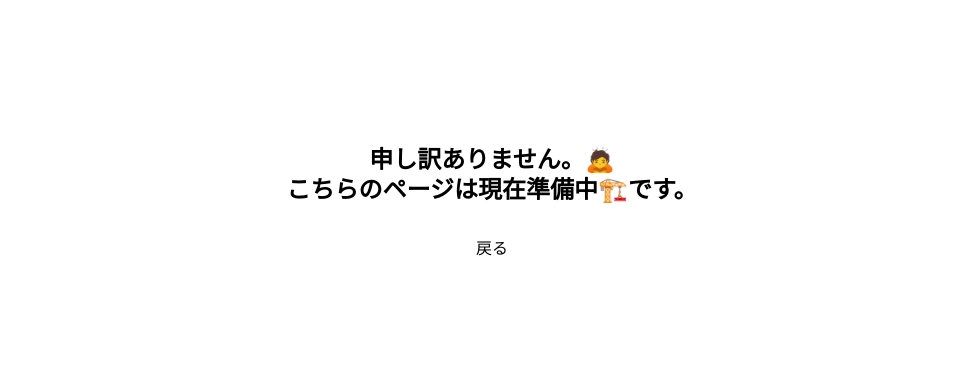
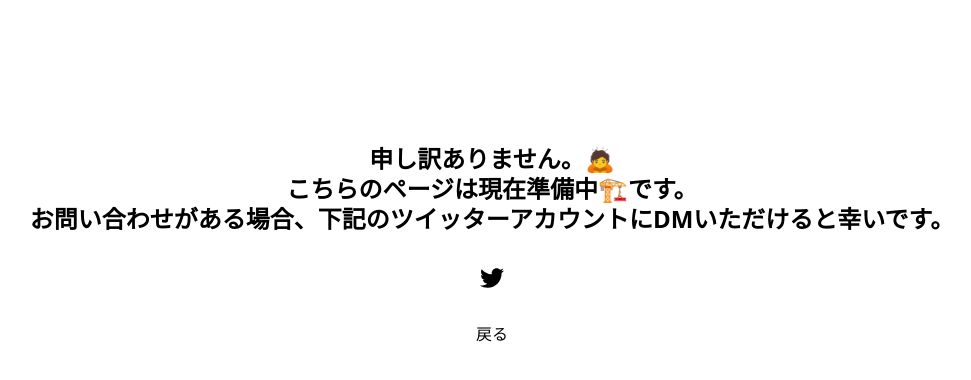
Before and after one commit to kosuke424/next-notion-blog, a Next.js app: page /contact in a window 1280 px wide. Shown: the top 380 px of the page, without its empty margins (148-1119 px from the left). Built offline with nearby package versions, Linux system fonts and the light colour scheme.

Commit message:
Fix: portoforio & constact

```diff
--- a/components/portforio/P_profile.tsx
+++ b/components/portforio/P_profile.tsx
@@ -40,7 +40,7 @@
             </div>
             <div className="flex flex-col items-center mx-8">
                 {/* <img className="object-cover w-56 lg:w-full h-36 lg:h-56 col-span-2 rounded shadow-lg" src="https://images.pexels.com/photos/3184360/pexels-photo-3184360.jpeg?auto=compress&amp;cs=tinysrgb&amp;dpr=2&amp;h=750&amp;w=1260" alt="" /> */}
-                <div className="border-solid border-2 border-gray-300 rounded">
+                <div className="border-solid border-2 border-gray-300 rounded hidden sm:block">
                      <Image
                         src="/profile.png"
                         alt="プロフィール画像"
--- a/components/portforio/P_works.tsx
+++ b/components/portforio/P_works.tsx
@@ -35,10 +35,11 @@
     return (
       <div>
         <div className={`w-full h-screen overflow-hidden flex flex-col items-center ${modal && 'hidden'}`}>
-          <h2 className="text-5xl mt-32 mb-16 mx-auto">Works</h2>
+          <h2 className="text-4xl mt-32 mb-12 mx-auto">Works & Services</h2>
+          <p className="text-xl">私のこれまでの制作物とその経験に裏付けされたサービスを紹介します。</p>
           <div className="grid md:gap-16 mt-10 md:grid-cols-3 my-12">
           {siteConfig.works.map((item, index) => (
-            <button key={index} className="flex justify-center" onClick={() => {Toggle(); setTitle(item); setIndex(index);}}>
+            <button key={index} className="flex justify-center" onClick={() => {Toggle(); setTitle(item.title); setIndex(index);}}>
               <div className="rounded overflow-hidden bg-slate-50 shadow w-full my-4 relative transition hover:bottom-2 hover:right-2 hover:shadow-2xl hover:bg-blue-300 hover:text-white md:my-0 content-between grid md:gap-6" >
                 <div className="flex flex-col">
                     <Image
@@ -50,14 +51,14 @@
                       height={225}
                       quality={30}
                     />
-                    <h3 className="text-lg font-medium mt-2">{item}</h3>
+                    <h3 className="text-lg font-medium mt-2">{item.title}</h3>
                 </div>
               </div>
             </button>
           ))}
           </div>
         </div>
-        <P_modal show={modal} title={title} index={index} close={Toggle} />
+        <P_modal show={modal} index={index} close={Toggle} />
       </div>
     )
   }
@@ -66,7 +67,8 @@
   return(
     <div>
       <div className={`w-full h-screen overflow-hidden flex flex-col ${modal && 'hidden'}`}>
-        <h2 className="text-5xl mt-40 mb-8 md:mb-28 mx-auto">Works</h2>
+        <h2 className="text-4xl mt-40 mb-8 md:mb-28 mx-auto">Works & Services</h2>
+        <p className="text-xl">私のこれまでの制作物とその経験に裏付けされたサービスを紹介します。</p>
         <div>
           <Splide
             options={ {
@@ -91,7 +93,7 @@
           <SplideTrack>
             {siteConfig.works.map((item, index) => (
               <SplideSlide key={index}>
-                <button className="flex justify-center" onClick={() => {Toggle(); setTitle(item); setIndex(index);}}>
+                <button className="flex justify-center" onClick={() => {Toggle(); setTitle(item.title); setIndex(index);}}>
                   <div className="rounded overflow-hidden bg-slate-50 shadow w-full my-4 relative transition hover:bottom-2 hover:right-2 hover:shadow-2xl hover:bg-blue-300 hover:text-white md:my-0 content-between grid md:gap-6" >
                     <div className="flex flex-col">
                         <Image
@@ -103,7 +105,7 @@
                           height={500}
                           quality={30}
                         />
-                        <h3 className="text-2lg font-medium mt-2">{item}</h3>
+                        <h3 className="text-2lg font-medium mt-2">{item.title}</h3>
                     </div>
                   </div>
                 </button>
@@ -119,7 +121,7 @@
           </Splide>
         </div>
       </div>
-      <P_modal show={modal} title={title} index={index} close={Toggle} />
+      <P_modal show={modal} index={index} close={Toggle} />
     </div>
   )
 }
--- a/pages/contact.tsx
+++ b/pages/contact.tsx
@@ -1,6 +1,7 @@
 import { NextSeo } from 'next-seo'
 import Link from 'next/link'
 import React from 'react'
+import { siteConfig } from '../site.config'
 
 const contact = () => {
   return (
@@ -18,10 +19,30 @@
       />
       <h3 className="text-center mb-8">
         申し訳ありません。🙇<br/>
-        こちらのページは現在準備中🏗です。
+        こちらのページは現在準備中🏗です。<br/>
+        お問い合わせがある場合、下記のツイッターアカウントにDMいただけると幸いです。
       </h3>
+      {siteConfig.twitterUrl && (
+              <a href={siteConfig.twitterUrl}>
+                <svg
+                  aria-hidden="true"
+                  focusable="false"
+                  data-prefix="fab"
+                  data-icon="twitter"
+                  className="w-6 h-full mx-4"
+                  role="img"
+                  xmlns="http://www.w3.org/2000/svg"
+                  viewBox="0 0 512 512"
+                >
+                  <path
+                    fill="currentColor"
+                    d="M459.37 151.716c.325 4.548.325 9.097.325 13.645 0 138.72-105.583 298.558-298.558 298.558-59.452 0-114.68-17.219-161.137-47.106 8.447.974 16.568 1.299 25.34 1.299 49.055 0 94.213-16.568 130.274-44.832-46.132-.975-84.792-31.188-98.112-72.772 6.498.974 12.995 1.624 19.818 1.624 9.421 0 18.843-1.3 27.614-3.573-48.081-9.747-84.143-51.98-84.143-102.985v-1.299c13.969 7.797 30.214 12.67 47.431 13.319-28.264-18.843-46.781-51.005-46.781-87.391 0-19.492 5.197-37.36 14.294-52.954 51.655 63.675 129.3 105.258 216.365 109.807-1.624-7.797-2.599-15.918-2.599-24.04 0-57.828 46.782-104.934 104.934-104.934 30.213 0 57.502 12.67 76.67 33.137 23.715-4.548 46.456-13.32 66.599-25.34-7.798 24.366-24.366 44.833-46.132 57.827 21.117-2.273 41.584-8.122 60.426-16.243-14.292 20.791-32.161 39.308-52.628 54.253z"
+                  ></path>
+                </svg>
+              </a>
+            )}
       <Link href='/'>
-        <a className="text-center">戻る</a>
+        <a className="text-center mt-8">戻る</a>
       </Link>
     </div>
 
--- a/site.config.ts
+++ b/site.config.ts
@@ -6,5 +6,55 @@
     categories: ["プログラミング初心者", "フロントエンド", "バックエンド", "web3", "投資"],
     per_page: 10,
     portfotioNav: ["Top", "Profile", "Works"],
-    works: ["Jamstackブログ制作", "Wordpressブログ制作", "SEOコンサル", "Webライティング代行", "Dapps", "自動売買システム"]
+    // works: ["Jamstackブログ制作", "Wordpressブログ制作", "SEOコンサル", "Webライティング代行", "Dapps", "自動売買システム"],
+    works: [
+        {
+            title:"Jamstackブログ制作",
+            description: "静的サイトと動的サイトの良さを併せ持ったJamstackの構成でブログを制作を承ります。本サイトもこのJamstackの構成を採用しています。ページを事前に生成しておくことで表示速度が従来のブログより高速になり、ユーザーフレンドリーなサイトにすることが可能です。最近ではSEOで表示速度を重視するとGoogleから公式発表されているため、このようなサイトは検索エンジンへの評価も高くなり検索順位のアップが期待できます。",
+            demo: "https://tech-sora.vercel.app/",
+            github: "https://github.com/kosuke424/next-notion-blog",
+            article: "https://tech-sora.vercel.app/articles/notion-next-blog"
+
+        },
+        {
+            title:"WordPressブログ制作",
+            description: "Wordpressを使ったサイト制作を承ります。Wordpressサイトはカスタマイズのしやすさから要件の変更があった場合も柔軟に対応することができるため、長期的で安定したサイト運営がしたい方におすすめです。3年以上ブログ運営し、アフィリエイトによる収益化を達成した経験から効果的なSEO対策を施します。副業のために個人でブログを開設したい、個人事業主としてブログを運営していきたい人におすすめです。開設後は記事添削やSEOコンサルなど長期的なサポートも可能です。",
+            demo: "https://your-favorite-life.com/",
+            github: "",
+            article: ""
+
+        },
+        {
+            title:"SEOコンサル",
+            description:"主に個人でブログを運営している方に向けてSEOコンサルをさせていただいております。以下のdemoより実際にコンサルしたブログサイトを見ることができます。",
+            demo: "https://misuttachildren03.com/",
+            github: "",
+            article: ""
+
+        },
+        {
+            title:"Webライティング代行",
+            description: "某金融メディア様をはじめさまざまなメディアの記事発注をいただいてきました。これまで100記事以上を執筆しております。海外に支店を持つグローバルテック企業に3年勤務、また投資歴6年以上の経験から得意ジャンルは金融、IT、英語です。もしライティング代行の案件がありましたらお気軽にご相談ください。文字単価2円から承ります。下記のArticleよりこれまで書いた記事の一例を見ることができます。",
+            demo: "",
+            github: "",
+            article: "https://debit-insider.com/archives/20124"
+
+        },
+        {
+            title:"ゲームアプリ開発",
+            description:"クロスワードゲームアプリの開発に携わっております。まだ開発途中ですが主にフロントエンドに関わっています。",
+            demo: "",
+            github: "",
+            article: ""
+
+        },
+        {
+            title:"自動売買システム",
+            description:"仮想通貨取引数万件以上の経験からRSI、ボリンジャーバンドなどさまざなインジケーターを指標に用いた自動売買システムをPythonで構築中です。現在シミュレーションから試験段階で実用化に向けて開発を進めております。",
+            demo: "",
+            github: "https://github.com/kosuke424/bitbank_auto_trade",
+            article: ""
+
+        },
+    ]
 }
--- a/types/types.ts
+++ b/types/types.ts
@@ -96,7 +96,6 @@
 // portforio
 export type ModalProps = {
   show: boolean,
-  title: string,
   index: number,
   close: any
 }
```
Also changed, not shown: components/portforio/P_modal.tsx (+33 -81 lines), public/work5.png.
